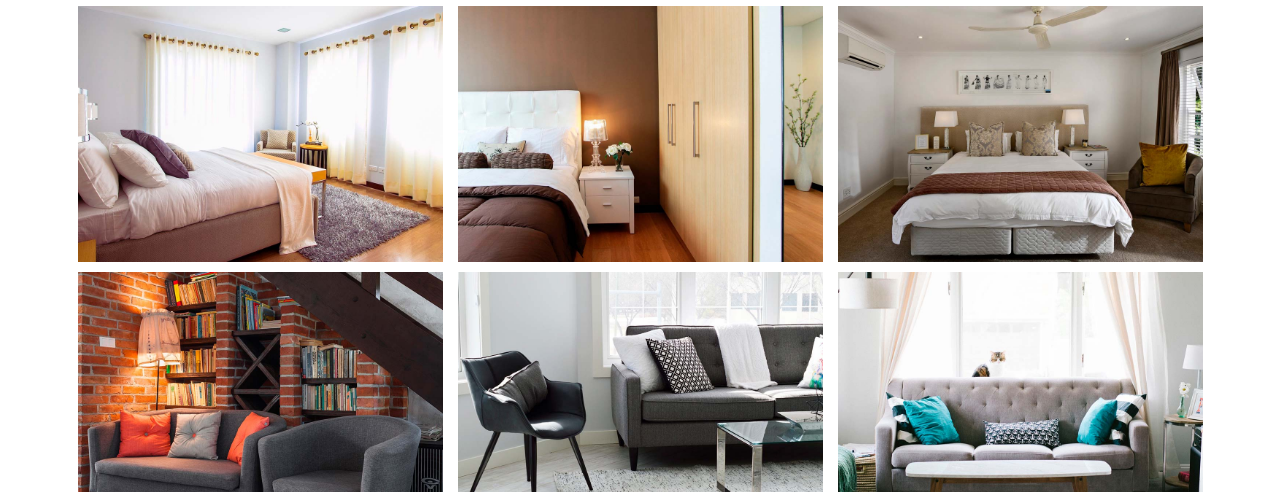
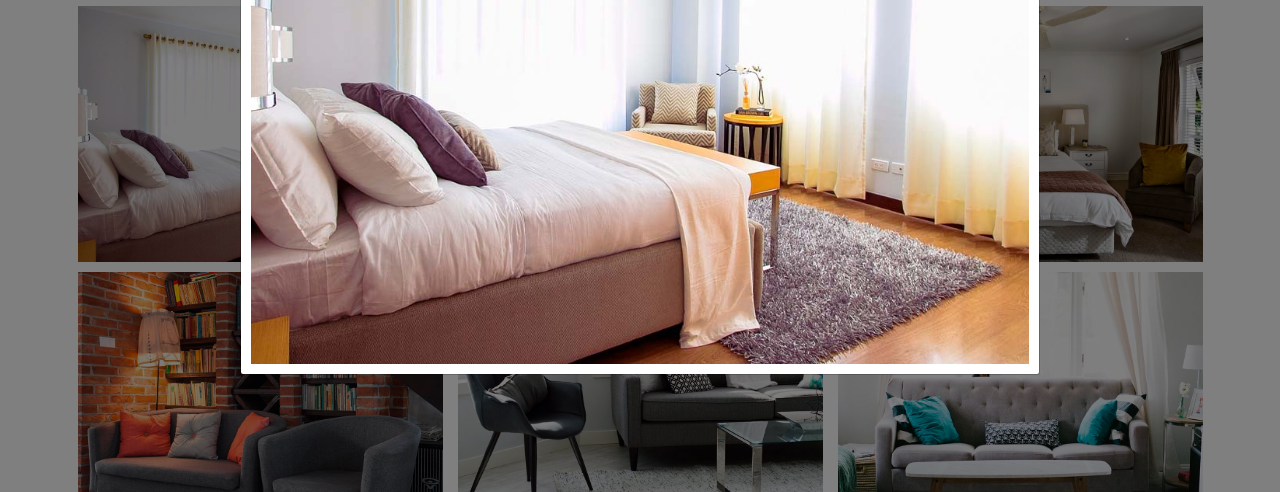
Before and after one commit to VmNunez/tienda-muebles-bootstrap, a plain HTML site: page galeria.html in a window 1280 px wide. Both pictures are taken after a click on the link 260 px from the left and 440 px from the top of the page. Shown: the part 308-800 px from the top of the page. Drawn offline with nearby package versions, Linux system fonts and the light colour scheme.

Commit message:
modal-galería añadido

```diff
--- a/galeria.html
+++ b/galeria.html
@@ -69,7 +69,11 @@
 
       <ul class="row list-unstyled galeria">
         <li class="col-md-6 col-lg-4">
-          <a data-bs-toggle="modal" data-bs-target="#modal-imagen1">
+          <a
+            data-bs-toggle="modal"
+            data-bs-target="#modal-imagen"
+            data-bs-imagen="galeria_01"
+          >
             <img
               class="img-fluid"
               src="img/galeria_01.jpg"
@@ -78,63 +82,118 @@
           </a>
         </li>
         <li class="col-md-6 col-lg-4">
+          <a
+            data-bs-toggle="modal"
+            data-bs-target="#modal-imagen"
+            data-bs-imagen="galeria_02"
+          >
             <img
               class="img-fluid"
               src="img/galeria_02.jpg"
               alt="imagen galeria"
             />
+          </a>
         </li>
         <li class="col-md-6 col-lg-4">
+          <a
+            data-bs-toggle="modal"
+            data-bs-target="#modal-imagen"
+            data-bs-imagen="galeria_03"
+          >
             <img
               class="img-fluid"
               src="img/galeria_03.jpg"
               alt="imagen galeria"
             />
+          </a>
         </li>
         <li class="col-md-6 col-lg-4">
+          <a
+            data-bs-toggle="modal"
+            data-bs-target="#modal-imagen"
+            data-bs-imagen="galeria_04"
+          >
             <img
               class="img-fluid"
               src="img/galeria_04.jpg"
               alt="imagen galeria"
             />
+          </a>
         </li>
         <li class="col-md-6 col-lg-4">
+          <a
+            data-bs-toggle="modal"
+            data-bs-target="#modal-imagen"
+            data-bs-imagen="galeria_05"
+          >
             <img
               class="img-fluid"
               src="img/galeria_05.jpg"
               alt="imagen galeria"
             />
+          </a>
         </li>
         <li class="col-md-6 col-lg-4">
+          <a
+            data-bs-toggle="modal"
+            data-bs-target="#modal-imagen"
+            data-bs-imagen="galeria_06"
+          >
             <img
               class="img-fluid"
               src="img/galeria_06.jpg"
               alt="imagen galeria"
             />
+          </a>
         </li>
         <li class="col-md-6 col-lg-4">
+          <a
+            data-bs-toggle="modal"
+            data-bs-target="#modal-imagen"
+            data-bs-imagen="galeria_07"
+          >
             <img
               class="img-fluid"
               src="img/galeria_07.jpg"
               alt="imagen galeria"
             />
+          </a>
         </li>
         <li class="col-md-6 col-lg-4">
+          <a
+            data-bs-toggle="modal"
+            data-bs-target="#modal-imagen"
+            data-bs-imagen="galeria_08"
+          >
             <img
               class="img-fluid"
               src="img/galeria_08.jpg"
               alt="imagen galeria"
             />
+          </a>
         </li>
         <li class="col-md-6 col-lg-4">
+          <a
+            data-bs-toggle="modal"
+            data-bs-target="#modal-imagen"
+            data-bs-imagen="galeria_09"
+          >
             <img
               class="img-fluid"
               src="img/galeria_09.jpg"
               alt="imagen galeria"
             />
+          </a>
         </li>
       </ul>
     </main>
+    <div class="modal fade" id="modal-imagen">
+      <div class="modal-dialog modal-lg modal-dialog-centered">
+        <div class="modal-content">
+          <div class="modal-body"></div>
+        </div>
+      </div>
+    </div>
 
     <footer class="mt-5 pt-5 border-top">
       <div class="container-xl mt-5">
@@ -188,5 +247,6 @@
       </p>
     </footer>
     <script src="js/bootstrap.bundle.min.js"></script>
+    <script src="js/app.js"></script>
   </body>
 </html>
--- /dev/null
+++ b/js/app.js
@@ -0,0 +1,16 @@
+const modalImagen = document.querySelector("#modal-imagen");
+const contenedorImagen = modalImagen.querySelector(".modal-body");
+
+modalImagen.addEventListener("show.bs.modal", (e) => {
+  const enlace = e.relatedTarget;
+  const rutaImagen = enlace.getAttribute("data-bs-imagen");
+  const imagen = document.createElement("IMG");
+  imagen.src = `../img/${rutaImagen}.jpg`;
+  imagen.alt = `imagen galería`;
+  imagen.classList.add("img-fluid");
+  contenedorImagen.appendChild(imagen);
+});
+
+modalImagen.addEventListener("hidden.bs.modal", (e) => {
+  contenedorImagen.removeChild(contenedorImagen.firstChild);
+});
```
Lines whose indentation alone changed are shown as unchanged.
